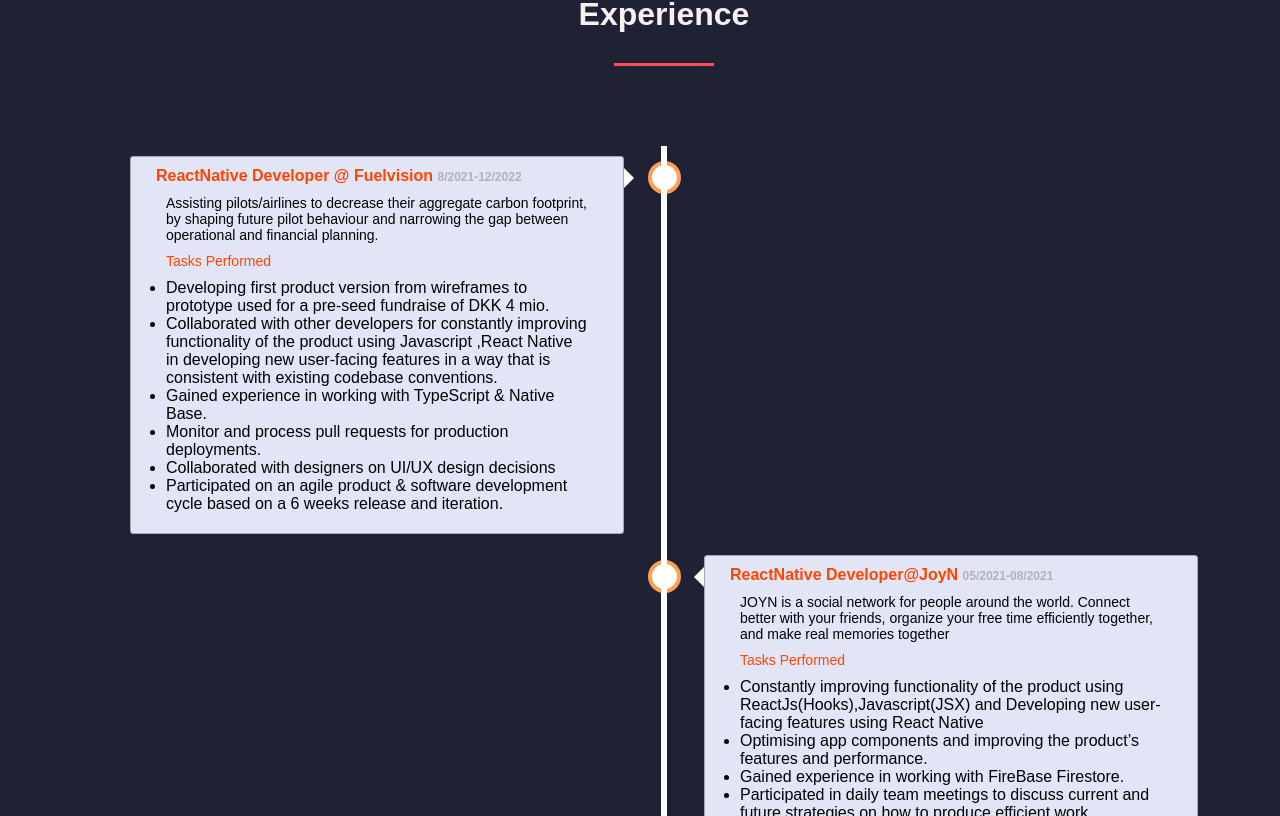
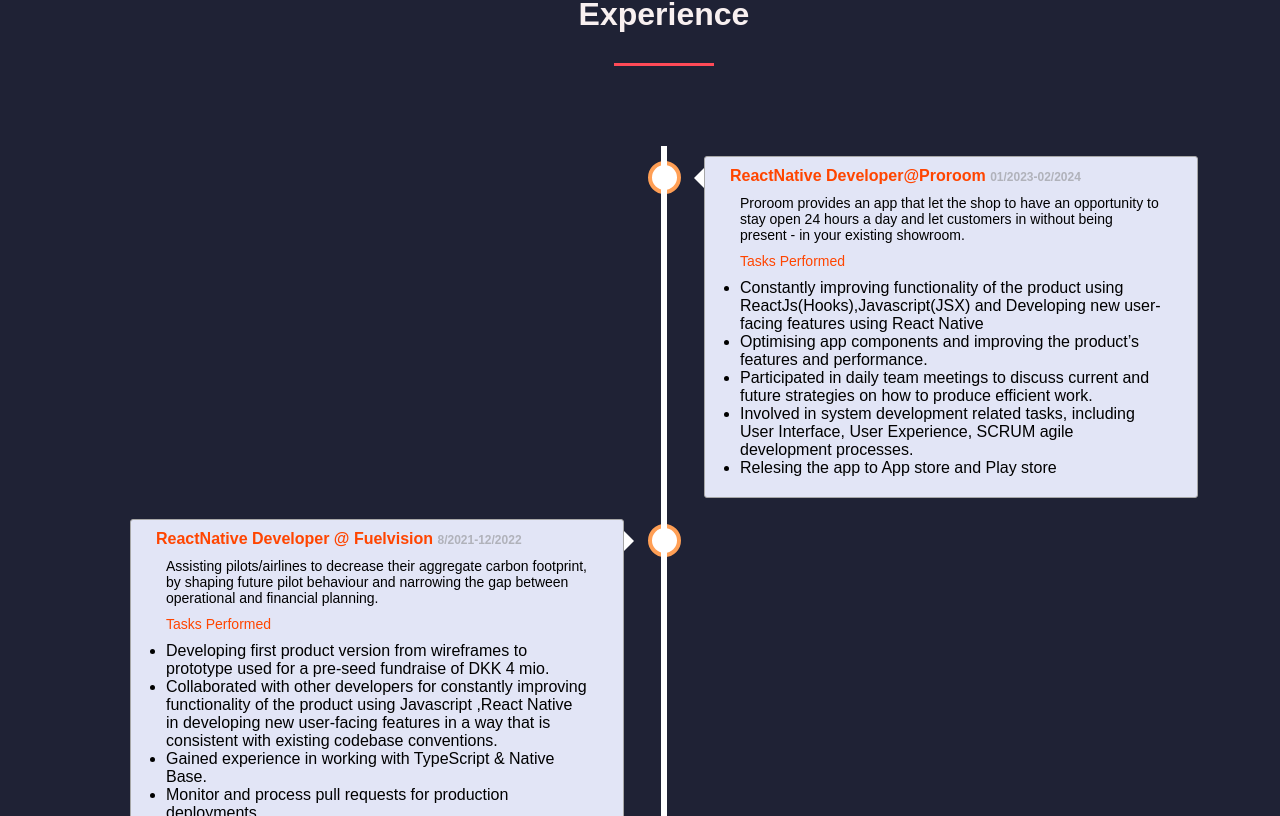
Before and after one commit to mamathamereddy/Portfolio, a React (Create React App) app: page / in a window 1280 px wide. Shown: the part 1644-2460 px from the top of the page. Built offline with nearby package versions, Linux system fonts and the light colour scheme.

Commit message:
refcatoring experince

```diff
--- a/src/components/Experience.js
+++ b/src/components/Experience.js
@@ -7,6 +7,41 @@
         <h1 className="headerExp">Experience</h1>
         <div className="commonBorder"></div>
         <div class="timeline">
+          <div class="containerExp right">
+            <div class="content">
+              <h4>
+                ReactNative Developer@Proroom <span> 01/2023-02/2024</span>
+              </h4>
+              <p>
+                Proroom provides an app that let the shop to have an opportunity
+                to stay open 24 hours a day and let customers in without being
+                present - in your existing showroom.
+              </p>
+              <p className="task">Tasks Performed</p>
+              <ul>
+                <li>
+                  Constantly improving functionality of the product using
+                  ReactJs(Hooks),Javascript(JSX) and Developing new user-facing
+                  features using React Native
+                </li>
+                <li>
+                  Optimising app components and improving the product’s features
+                  and performance.
+                </li>
+
+                <li>
+                  Participated in daily team meetings to discuss current and
+                  future strategies on how to produce efficient work.
+                </li>
+
+                <li>
+                  Involved in system development related tasks, including User
+                  Interface, User Experience, SCRUM agile development processes.
+                </li>
+                <li>Relesing the app to App store and Play store</li>
+              </ul>
+            </div>
+          </div>
           <div class="containerExp left">
             <div class="content">
               <h4>
@@ -116,7 +151,7 @@
               </ul>
             </div>
           </div>
-          <div class="containerExp right">
+          {/* <div class="containerExp right">
             <div class="content">
               <h4>
                 Tolker @Tolk Denmark <span> 2018-2020</span>
@@ -139,8 +174,8 @@
                 </li>
               </ul>
             </div>
-          </div>
-          <div class="containerExp left">
+          </div> */}
+          {/* <div class="containerExp left">
             <div class="content">
               <h4>
                 Production Specialst @DFD <span> 2011-2017</span>
@@ -156,7 +191,7 @@
                 </li>
               </ul>
             </div>
-          </div>
+          </div> */}
         </div>
       </div>
     </div>
```
